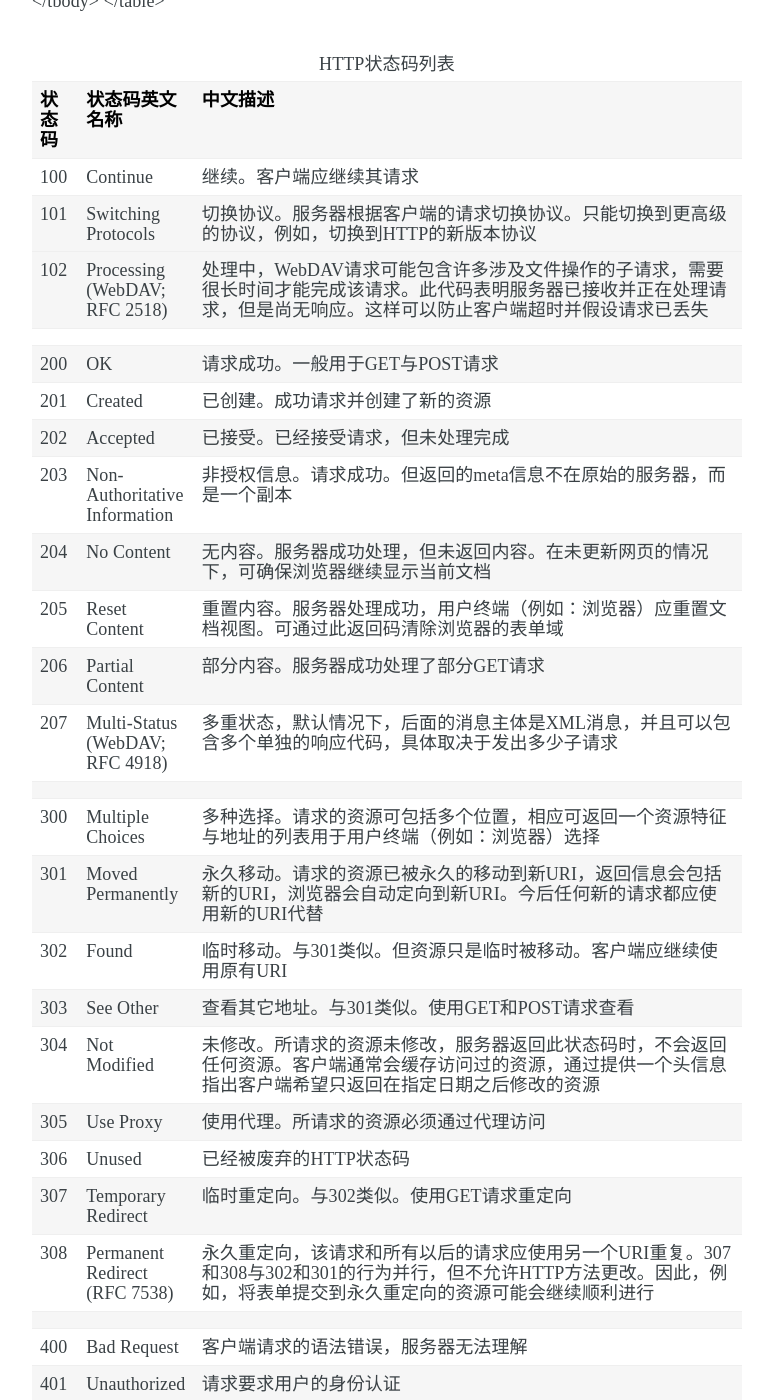
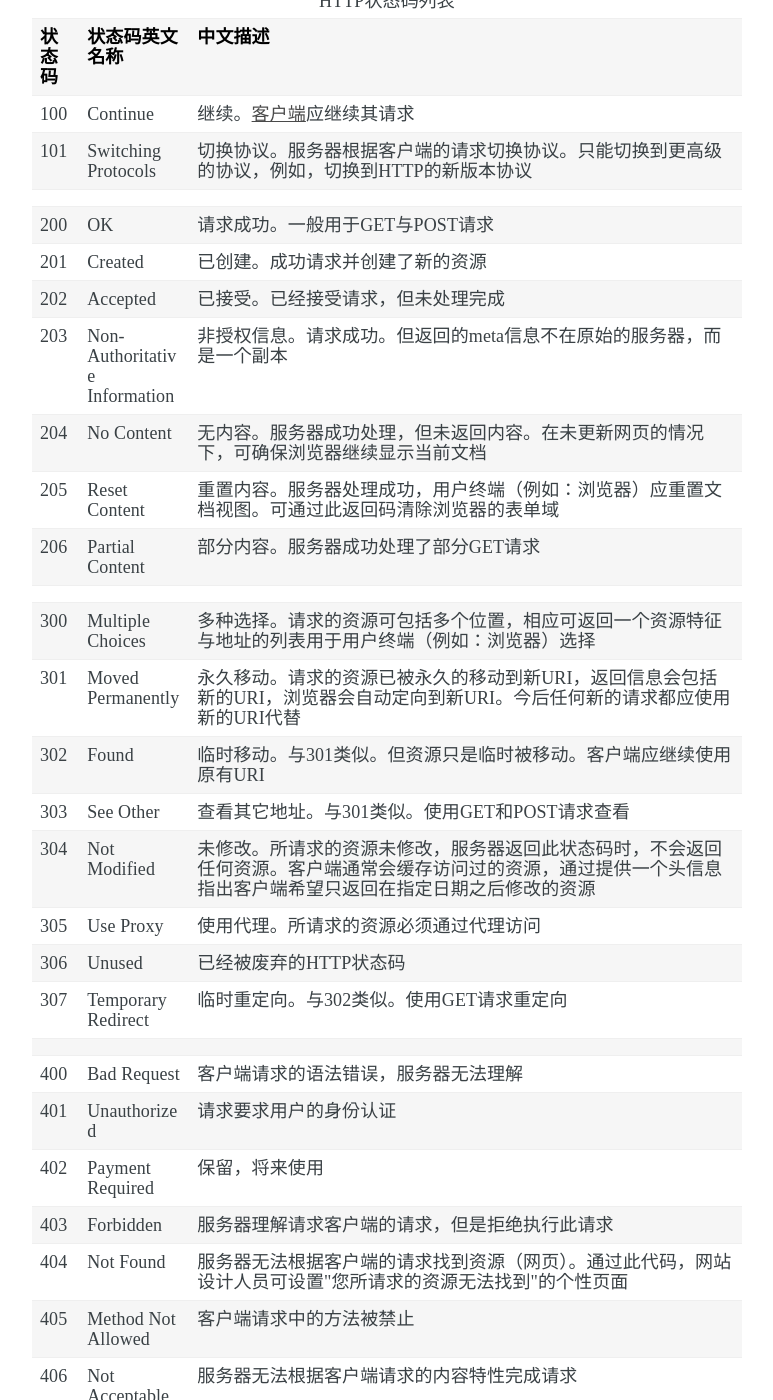
Before and after one commit to IcingTomato/whisper, a Jekyll site: the page built from _posts/2021-04-16-http_status_code.markdown, in a window 1280 px wide and 1400 px high, scrolled down 1203 px. Shown: the whole window, without its empty margins (253-1026 px from the left). Built offline with Jekyll 4.4.1, drawn with Linux system fonts in a browser that asks for light colours; some of the changed text lies outside the part shown.

Commit message:
modify 2021-04-16.md

```diff
--- a/_posts/2021-04-16-http_status_code.markdown
+++ b/_posts/2021-04-16-http_status_code.markdown
@@ -59,18 +59,12 @@ categories: post network
 <tr>
 <td>100</td>
 <td>Continue</td>
-<td>继续。客户端应继续其请求</td>
+<td>继续。<a href="http://www.dreamdu.com/webbuild/client_vs_server/">客户端</a>应继续其请求</td>
 </tr>
 <tr>
 <td>101</td>
 <td>Switching Protocols</td>
 <td>切换协议。服务器根据客户端的请求切换协议。只能切换到更高级的协议，例如，切换到HTTP的新版本协议</td>
-</tr>
-<tr>
-<tr>
-<td>102</td>
-<td>Processing (WebDAV; RFC 2518)</td>
-<td>处理中，WebDAV请求可能包含许多涉及文件操作的子请求，需要很长时间才能完成该请求。此代码表明服务器已接收并正在处理请求，但是尚无响应。这样可以防止客户端超时并假设请求已丢失</td>
 </tr>
 <tr>
 <td colspan="3"></td>
@@ -109,11 +103,6 @@ categories: post network
 <td>206</td>
 <td>Partial Content</td>
 <td>部分内容。服务器成功处理了部分GET请求</td>
-</tr>
-<tr>
-<td>207</td>
-<td>Multi-Status (WebDAV; RFC 4918)</td>
-<td>多重状态，默认情况下，后面的消息主体是XML消息，并且可以包含多个单独的响应代码，具体取决于发出多少子请求</td>
 </tr>
 <tr>
 <td colspan="3"></td>
@@ -159,11 +148,6 @@ categories: post network
 <td>临时重定向。与302类似。使用GET请求重定向</td>
 </tr>
 <tr>
-<td>308</td>
-<td>Permanent Redirect (RFC 7538)</td>
-<td>永久重定向，该请求和所有以后的请求应使用另一个URI重复。307和308与302和301的行为并行，但不允许HTTP方法更改。因此，例如，将表单提交到永久重定向的资源可能会继续顺利进行</td>
-</tr>
-<tr>
 <td colspan="3"></td>
 </tr>
 <tr>
@@ -179,7 +163,7 @@ categories: post network
 <tr>
 <td>402</td>
 <td>Payment Required</td>
-<td>需要付款，保留，将来使用</td>
+<td>保留，将来使用</td>
 </tr>
 <tr>
 <td>403</td>
@@ -257,12 +241,6 @@ categories: post network
 <td>服务器无法满足Expect的请求头信息</td>
 </tr>
 <tr>
-<tr>
-<td>418</td>
-<td>I'm a teapot (RFC 2324, RFC 7168)</td>
-<td>我是个茶壶，该代码在1998年被定义为RFC 2324（超文本咖啡壶控制协议）中传统的IETF 愚人节笑话之一，并且预计不会由实际的HTTP服务器实现。RFC指定此代码应由请求冲泡咖啡的茶壶返回</td>
-</tr>
-<tr>
 <td colspan="3"></td>
 </tr>
 <tr>
```
